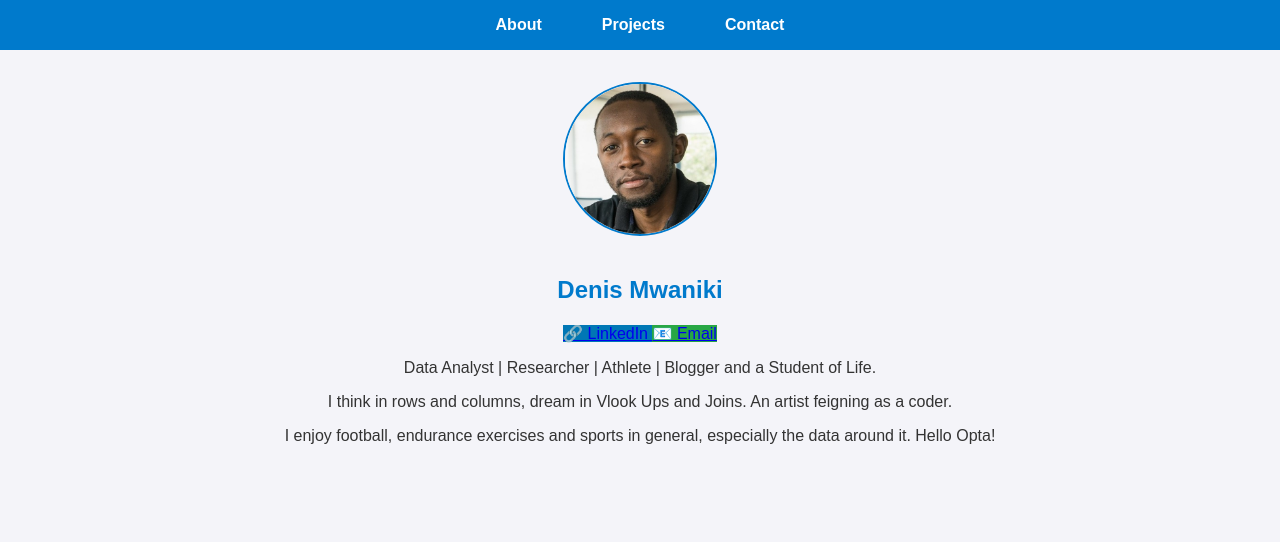
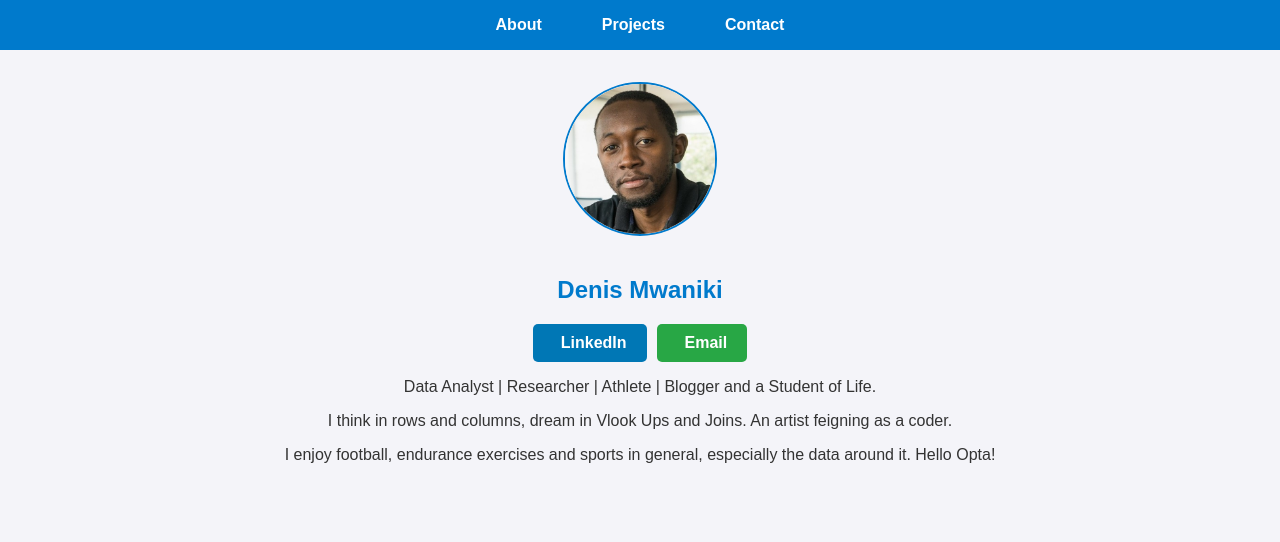
Before and after one commit to Neshmwaniki/Neshmwaniki.github.io, a plain HTML site: page index.html in a window 1280 px wide. Shown: the top 542 px of the page. Drawn offline with Linux system fonts and the light colour scheme.

Commit message:
Add LinkedIn and Email buttons with icons and styling

```diff
--- a/index.html
+++ b/index.html
@@ -22,13 +22,16 @@
         <!-- Your Image -->
     <img src="images/my-photo.jpg" alt="My Photo" style="width: 150px; height: 150px; border-radius: 50%; border: 2px solid #007acc; margin-bottom: 1rem;">
         <h1 style="color: #007acc;">Denis Mwaniki</h1>
-        <!-- Buttons Container -->
-        <div class="button-container">
-            <a href="https://www.linkedin.com/in/munenemwaniki/" target="_blank" class="linkedin-button">
-                🔗 LinkedIn
+
+    <!-- Buttons Container -->
+        <div style="display: flex; justify-content: center; gap: 10px; margin-top: 1rem;">
+            <!-- LinkedIn Button -->
+            <a href="https://www.linkedin.com/in/munenemwaniki/" target="_blank" class="button linkedin-button">
+                <i class="fab fa-linkedin-in" style="margin-right: 8px;"></i> LinkedIn
             </a>
-            <a href="mailto:d.munene.mwaniki@gmail.com" class="email-button">
-                📧 Email
+            <!-- Email Button -->
+            <a href="mailto:d.munene.mwaniki@gmail.com" class="button email-button">
+                <i class="fas fa-envelope" style="margin-right: 8px;"></i> Email
             </a>
         </div>
         </a>
--- a/style.css
+++ b/style.css
@@ -66,20 +66,43 @@ footer {
 .project-card img {
     box-shadow: 0 4px 8px rgba(0, 0, 0, 0.1);
 }
-/* LinkedIn button styling */
-a.linkedin-button {
+/* General button styles */
+.button {
+    display: inline-block;
+    padding: 10px 20px;
+    text-decoration: none;
+    font-weight: bold;
+    font-size: 16px;
+    border-radius: 5px;
+    color: white;
+    transition: background 0.3s ease, transform 0.2s ease;
+    text-align: center;
+}
+
+/* LinkedIn button */
+.linkedin-button {
     background: #0077b5;
 }
 
-a.linkedin-button:hover {
-    background: #005582; /* Darker LinkedIn blue on hover */
+.linkedin-button:hover {
+    background: #005582; /* Darker blue on hover */
+    transform: scale(1.05); /* Slight zoom effect */
 }
 
-/* Email button styling */
-a.email-button {
+/* Email button */
+.email-button {
     background: #28a745;
 }
 
-a.email-button:hover {
+.email-button:hover {
     background: #1e7a35; /* Darker green on hover */
+    transform: scale(1.05); /* Slight zoom effect */
 }
+
+/* Button container layout */
+.button-container {
+    display: flex;
+    justify-content: center;
+    gap: 10px; /* Space between buttons */
+    margin-top: 1rem;
+}
```
